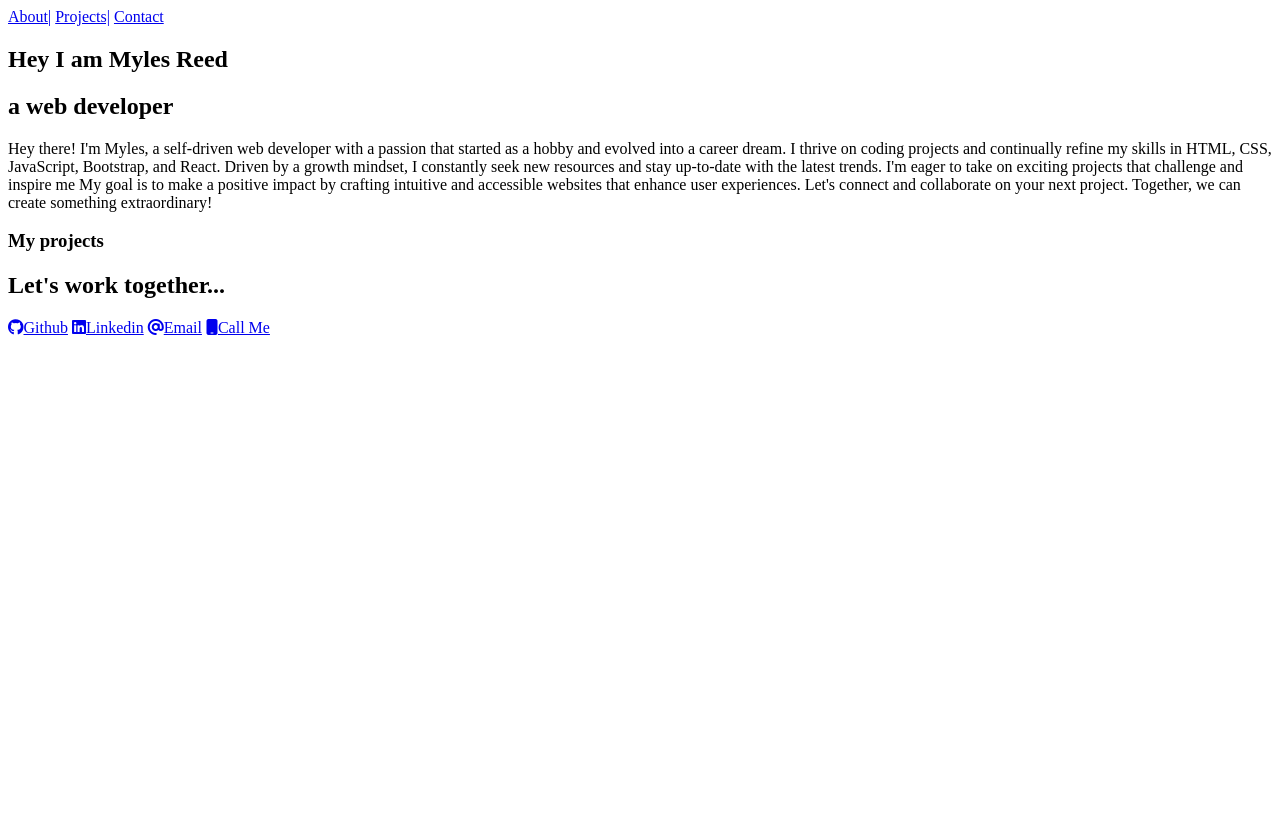
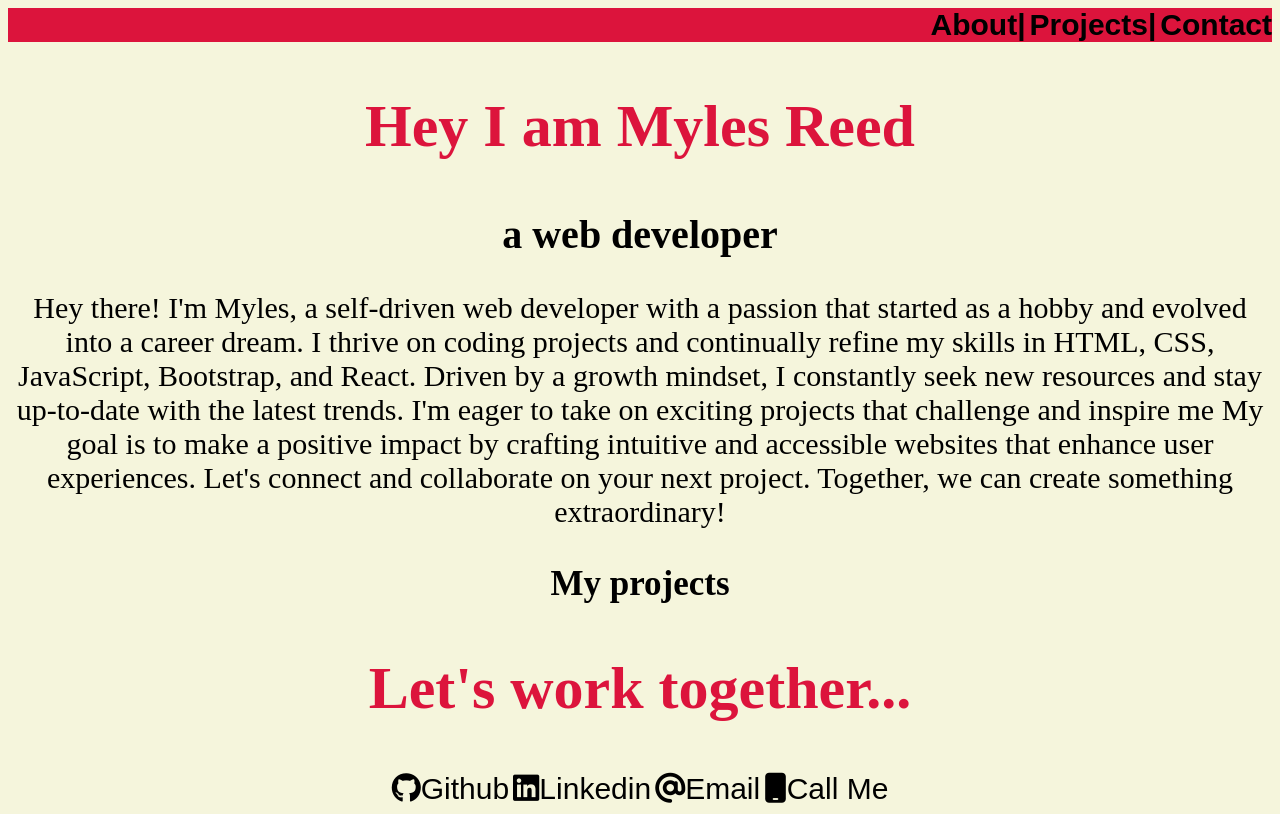
Before and after one commit to MAR248/Portfolio, a plain HTML site: page index.html in a window 1280 px wide. Drawn offline with Linux system fonts and the light colour scheme.

Commit message:
adding css

```diff
--- a/index.html
+++ b/index.html
@@ -5,7 +5,7 @@
     <meta http-equiv="X-UA-Compatible" content="IE=edge">
     <meta name="viewport" content="width=device-width, initial-scale=1.0">
     <title>Portfolio</title>
-    <link rel="stylesheet" href="styles.css"/>
+    <link rel="stylesheet" href="style.css"/>
     <link rel="stylesheet" href="https://cdnjs.cloudflare.com/ajax/libs/font-awesome/6.4.0/css/all.min.css">
 </head>
 <body>
--- a/style.css
+++ b/style.css
@@ -40,5 +40,5 @@
        color:black;
        font-size: 30px;
        text-decoration: none;
-       font-family: 'Poppins', sans-serif;
+       font-family: "Poppins", sans-serif;
    }
```
